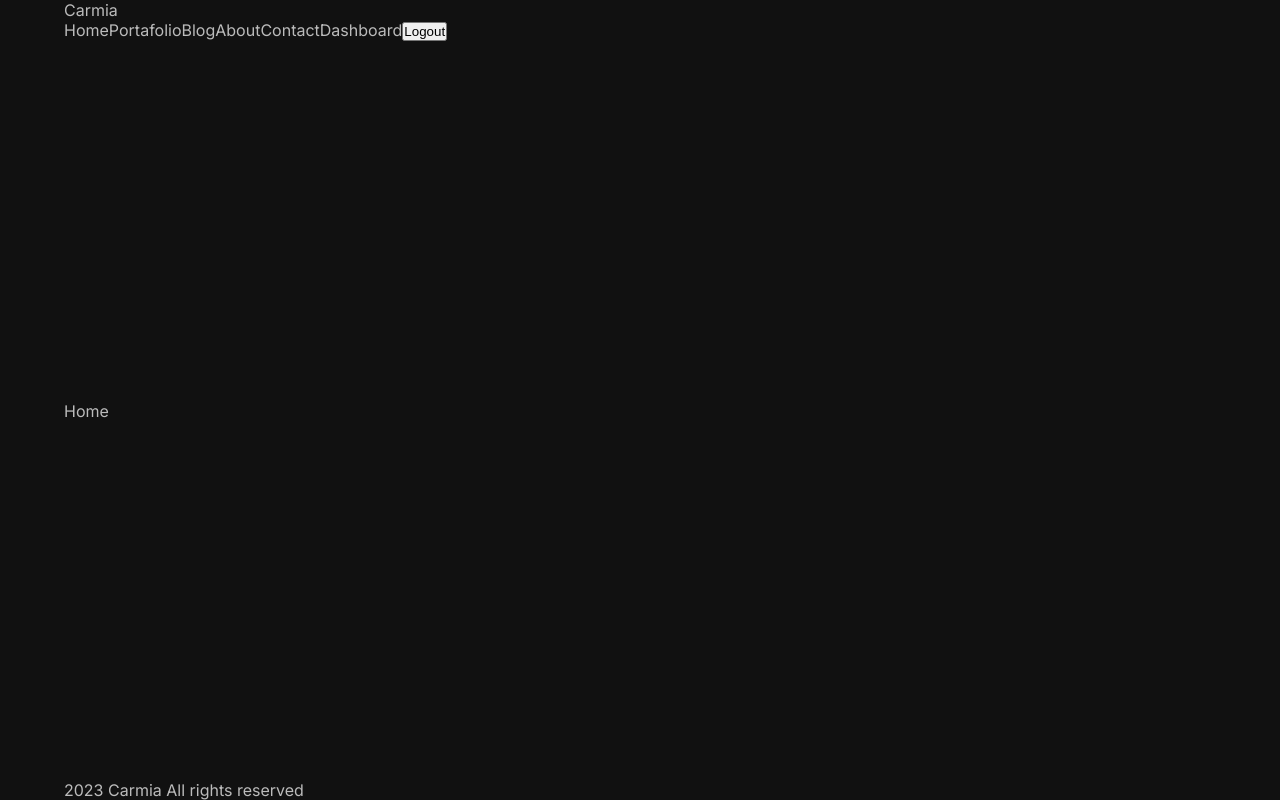
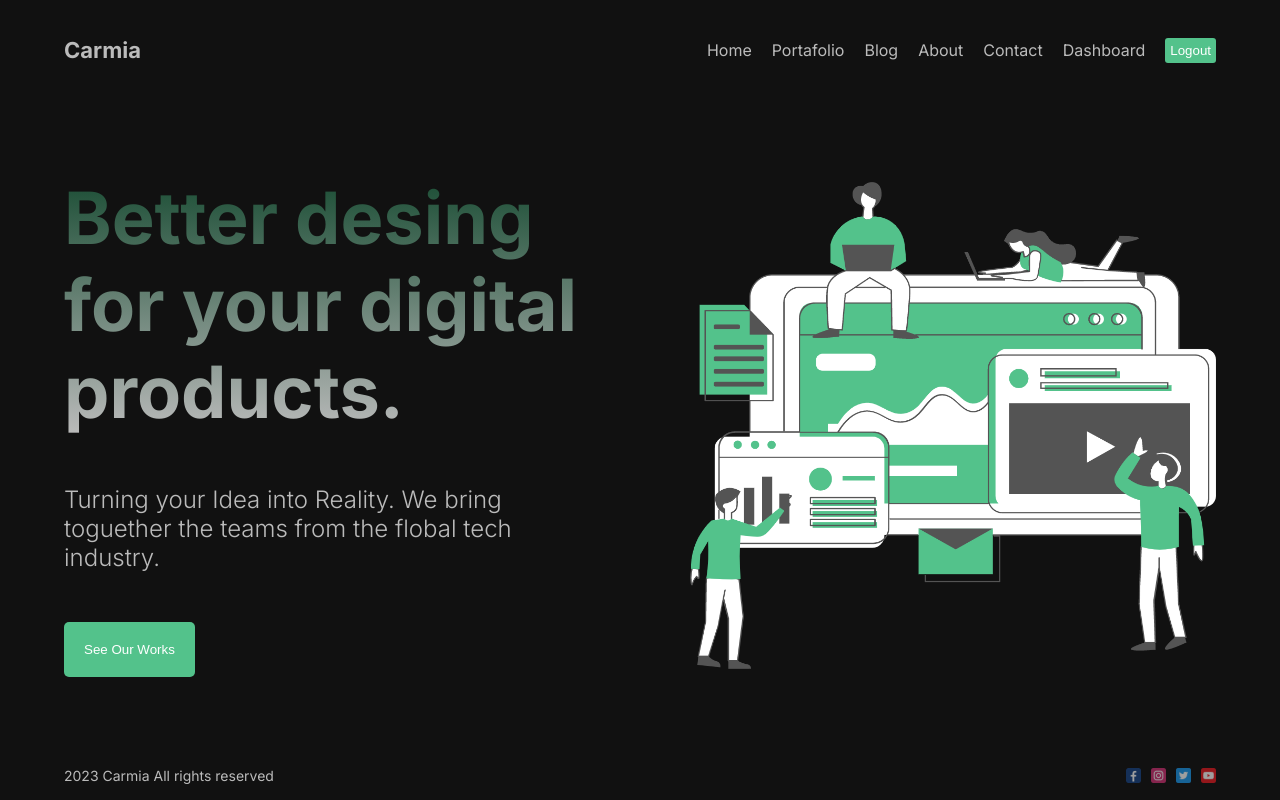
Before and after one commit to caarlosdamian/next-full, a Next.js app: page / in a window 1280 px wide. Built offline with nearby package versions, Linux system fonts and the light colour scheme.

Commit message:
feat(componets): added about/home/button components

```diff
--- a/next.config.js
+++ b/next.config.js
@@ -1,4 +1,8 @@
 /** @type {import('next').NextConfig} */
-const nextConfig = {}
+const nextConfig = {
+  images: {
+    domains: ['images.pexels.com'],
+  },
+};
 
-module.exports = nextConfig
+module.exports = nextConfig;
--- /dev/null
+++ b/src/app/about/About.module.css
@@ -0,0 +1,40 @@
+.container {}
+
+.imgContainer {
+    position: relative;
+    width: 100%;
+    height: 300px;
+}
+
+.img {
+    object-fit: cover;
+    filter: grayscale(100%);
+}
+
+.imgText {
+    position: absolute;
+    bottom: 20px;
+    left: 20px;
+    background-color: #53c28b;
+    color: white;
+    padding: 5px;
+}
+
+.textContainer {
+    display: flex;
+    gap: 100px;
+}
+
+.item{
+    flex: 1;
+    margin-top: 50px;
+    display: flex;
+    flex-direction: column;
+    gap: 30px;
+}
+
+.desc{
+    font-size: 18px;
+    font-weight: 300;
+    text-align: justify;
+}
--- a/src/app/page.module.css
+++ b/src/app/page.module.css
@@ -1,229 +1,31 @@
-.main {
+.container {
+  display: flex;
+  align-items: center;
+  gap: 100px;
+}
+
+.item {
+  flex: 1;
   display: flex;
   flex-direction: column;
-  justify-content: space-between;
-  align-items: center;
-  padding: 6rem;
-  min-height: 100vh;
+  gap: 50px;
 }
 
-.description {
-  display: inherit;
-  justify-content: inherit;
-  align-items: inherit;
-  font-size: 0.85rem;
-  max-width: var(--max-width);
-  width: 100%;
-  z-index: 2;
-  font-family: var(--font-mono);
+.title {
+  font-size: 72px;
+  background: linear-gradient(to bottom, #194c33, #bbb);
+  -webkit-background-clip: text;
+  -webkit-text-fill-color: transparent;
 }
 
-.description a {
-  display: flex;
-  justify-content: center;
-  align-items: center;
-  gap: 0.5rem;
+.desc {
+  font-size: 24px;
+  font-weight: 300;
+
 }
 
-.description p {
-  position: relative;
-  margin: 0;
-  padding: 1rem;
-  background-color: rgba(var(--callout-rgb), 0.5);
-  border: 1px solid rgba(var(--callout-border-rgb), 0.3);
-  border-radius: var(--border-radius);
+.img {
+  width: 100%;
+  height: 500px;
+  object-fit: cover;
 }
-
-.code {
-  font-weight: 700;
-  font-family: var(--font-mono);
-}
-
-.grid {
-  display: grid;
-  grid-template-columns: repeat(4, minmax(25%, auto));
-  width: var(--max-width);
-  max-width: 100%;
-}
-
-.card {
-  padding: 1rem 1.2rem;
-  border-radius: var(--border-radius);
-  background: rgba(var(--card-rgb), 0);
-  border: 1px solid rgba(var(--card-border-rgb), 0);
-  transition: background 200ms, border 200ms;
-}
-
-.card span {
-  display: inline-block;
-  transition: transform 200ms;
-}
-
-.card h2 {
-  font-weight: 600;
-  margin-bottom: 0.7rem;
-}
-
-.card p {
-  margin: 0;
-  opacity: 0.6;
-  font-size: 0.9rem;
-  line-height: 1.5;
-  max-width: 30ch;
-}
-
-.center {
-  display: flex;
-  justify-content: center;
-  align-items: center;
-  position: relative;
-  padding: 4rem 0;
-}
-
-.center::before {
-  background: var(--secondary-glow);
-  border-radius: 50%;
-  width: 480px;
-  height: 360px;
-  margin-left: -400px;
-}
-
-.center::after {
-  background: var(--primary-glow);
-  width: 240px;
-  height: 180px;
-  z-index: -1;
-}
-
-.center::before,
-.center::after {
-  content: '';
-  left: 50%;
-  position: absolute;
-  filter: blur(45px);
-  transform: translateZ(0);
-}
-
-.logo {
-  position: relative;
-}
-/* Enable hover only on non-touch devices */
-@media (hover: hover) and (pointer: fine) {
-  .card:hover {
-    background: rgba(var(--card-rgb), 0.1);
-    border: 1px solid rgba(var(--card-border-rgb), 0.15);
-  }
-
-  .card:hover span {
-    transform: translateX(4px);
-  }
-}
-
-@media (prefers-reduced-motion) {
-  .card:hover span {
-    transform: none;
-  }
-}
-
-/* Mobile */
-@media (max-width: 700px) {
-  .content {
-    padding: 4rem;
-  }
-
-  .grid {
-    grid-template-columns: 1fr;
-    margin-bottom: 120px;
-    max-width: 320px;
-    text-align: center;
-  }
-
-  .card {
-    padding: 1rem 2.5rem;
-  }
-
-  .card h2 {
-    margin-bottom: 0.5rem;
-  }
-
-  .center {
-    padding: 8rem 0 6rem;
-  }
-
-  .center::before {
-    transform: none;
-    height: 300px;
-  }
-
-  .description {
-    font-size: 0.8rem;
-  }
-
-  .description a {
-    padding: 1rem;
-  }
-
-  .description p,
-  .description div {
-    display: flex;
-    justify-content: center;
-    position: fixed;
-    width: 100%;
-  }
-
-  .description p {
-    align-items: center;
-    inset: 0 0 auto;
-    padding: 2rem 1rem 1.4rem;
-    border-radius: 0;
-    border: none;
-    border-bottom: 1px solid rgba(var(--callout-border-rgb), 0.25);
-    background: linear-gradient(
-      to bottom,
-      rgba(var(--background-start-rgb), 1),
-      rgba(var(--callout-rgb), 0.5)
-    );
-    background-clip: padding-box;
-    backdrop-filter: blur(24px);
-  }
-
-  .description div {
-    align-items: flex-end;
-    pointer-events: none;
-    inset: auto 0 0;
-    padding: 2rem;
-    height: 200px;
-    background: linear-gradient(
-      to bottom,
-      transparent 0%,
-      rgb(var(--background-end-rgb)) 40%
-    );
-    z-index: 1;
-  }
-}
-
-/* Tablet and Smaller Desktop */
-@media (min-width: 701px) and (max-width: 1120px) {
-  .grid {
-    grid-template-columns: repeat(2, 50%);
-  }
-}
-
-@media (prefers-color-scheme: dark) {
-  .vercelLogo {
-    filter: invert(1);
-  }
-
-  .logo {
-    filter: invert(1) drop-shadow(0 0 0.3rem #ffffff70);
-  }
-}
-
-@keyframes rotate {
-  from {
-    transform: rotate(360deg);
-  }
-  to {
-    transform: rotate(0deg);
-  }
-}
--- a/src/app/page.tsx
+++ b/src/app/page.tsx
@@ -1,9 +1,27 @@
-import React from 'react'
+import React from 'react';
+import Hero from 'public/hero.png';
+import Image from 'next/image';
+import { Button } from '@/components';
+import styles from './page.module.css';
 
 const Home = () => {
   return (
-    <div>Home</div>
-  )
-}
+    <div className={styles.container}>
+      <div className={styles.item}>
+        <h1 className={styles.title}>
+          Better desing for your digital products.
+        </h1>
+        <p className={styles.desc}>
+          Turning your Idea into Reality. We bring toguether the teams from the
+          flobal tech industry.
+        </p>
+        <Button url="/portafolio" text="See Our Works" />
+      </div>
+      <div className={styles.item}>
+        <Image src={Hero} alt="hero" className={styles.img} />
+      </div>
+    </div>
+  );
+};
 
-export default Home
+export default Home;
--- /dev/null
+++ b/src/components/button/Button.module.css
@@ -0,0 +1,9 @@
+.container {
+    cursor: pointer;
+    padding: 20px;
+    background-color: #53c28b;
+    border-radius: 5px;
+    color: white;
+    width: max-content;
+    border: none;
+}
--- /dev/null
+++ b/src/components/button/Button.tsx
@@ -0,0 +1,15 @@
+import React, { FC } from 'react';
+import styles from './Button.module.css';
+import Link from 'next/link';
+
+interface ButtonProps {
+  url: string;
+  text: string;
+}
+export const Button: FC<ButtonProps> = ({ text, url }) => {
+  return (
+    <Link href={url}>
+      <button className={styles.container}>{text}</button>
+    </Link>
+  );
+};
--- /dev/null
+++ b/src/components/footer/Footer.module.css
@@ -0,0 +1,18 @@
+.container {
+    display: flex;
+    align-items: center;
+    font-size: 14px;
+    height: 50px;
+    justify-content: space-between;
+}
+
+.social {
+    display: flex;
+    align-items: center;
+    gap: 10px;
+}
+
+.icon {
+    opacity: 0.6;
+    cursor: pointer;
+}
--- a/src/components/footer/Footer.tsx
+++ b/src/components/footer/Footer.tsx
@@ -1,9 +1,17 @@
+import Image from 'next/image';
+import styles from './Footer.module.css';
+
 export const Footer = () => {
   console.log('testing,footer');
   return (
-    <footer>
+    <footer className={styles.container}>
       <div className="">2023 Carmia All rights reserved</div>
-      <div className=""></div>
+      <div className={styles.social}>
+        <Image className={styles.icon} src="/1.png" alt="Facebook" width={15} height={15} />
+        <Image className={styles.icon} src="/2.png" alt="Instagram" width={15} height={15} />
+        <Image className={styles.icon} src="/3.png" alt="Twitter" width={15} height={15} />
+        <Image className={styles.icon} src="/4.png" alt="Youtube" width={15} height={15} />
+      </div>
     </footer>
   );
 };
--- a/src/components/index.ts
+++ b/src/components/index.ts
@@ -1,2 +1,3 @@
-export { Footer } from "./footer/Footer";
-export { Navbar } from "./navbar/Navbar";
+export { Footer } from './footer/Footer';
+export { Navbar } from './navbar/Navbar';
+export { Button } from './button/Button';
--- a/src/components/navbar/Navbar.tsx
+++ b/src/components/navbar/Navbar.tsx
@@ -5,7 +5,7 @@ import styles from './navbar.module.css';
 
 export const Navbar = () => {
   return (
-    <nav>
+    <nav className={styles.container}>
       <Link href="/" className={styles.logo}>
         Carmia
       </Link>
@@ -15,7 +15,9 @@ export const Navbar = () => {
             {link.title}
           </Link>
         ))}
-        <button onClick={() => console.log('loggout out ')}>Logout</button>
+        <button
+        className={styles.logout}
+        onClick={() => console.log('loggout out ')}>Logout</button>
       </div>
     </nav>
   );
--- a/src/components/navbar/navbar.module.css
+++ b/src/components/navbar/navbar.module.css
@@ -1,5 +1,28 @@
-.logo {}
+.container {
+    height: 100px;
+    display: flex;
+    justify-content: space-between;
+    align-items: center;
+}
 
-.links {}
+.logo {
+    font-weight: bold;
+    font-size: 22px;
+}
+
+.links {
+    display: flex;
+    align-items: center;
+    gap: 20px;
+}
+
+.logout {
+    padding: 5px;
+    border: none;
+    background-color: #53c28b;
+    cursor: pointer;
+    border-radius: 3px;
+    color: white;
+}
 
 .link {}
```
Also changed, not shown: src/app/about/page.tsx (+58 -5 lines).
